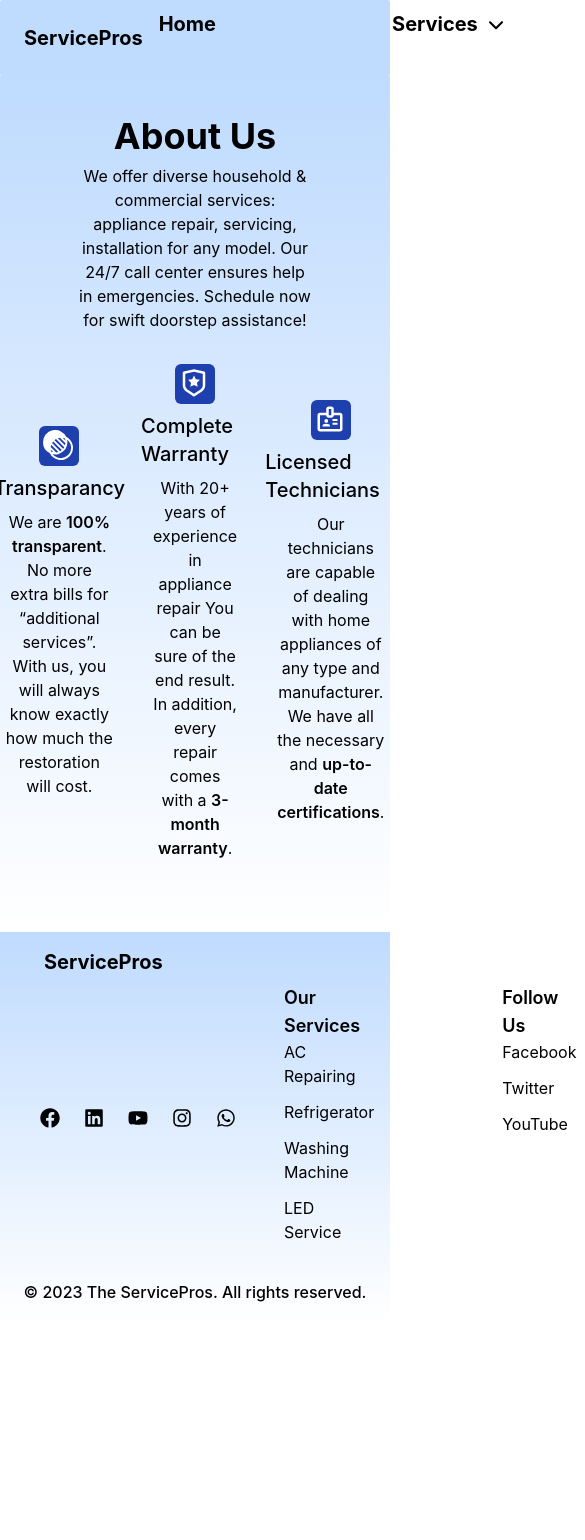
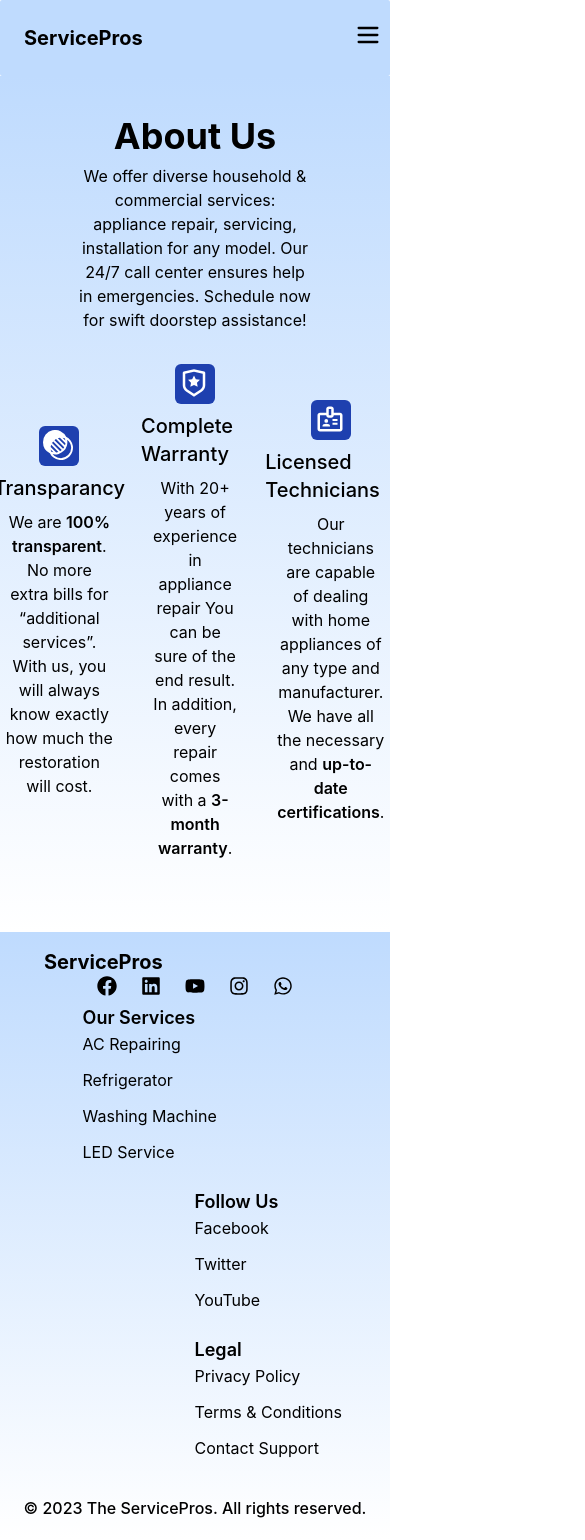
Before and after one commit to Deepakgit75/SharpCareer, a React (Create React App) app: page /about-us in a window 390 px wide. Shown: the top 1540 px of the page, 585 px wide, since content can reach past the window. Before the commit the page ends 1324 px from the top, so only its background shows below. Built offline with nearby package versions, Linux system fonts and the light colour scheme.

Commit message:
responsive

```diff
--- a/package.json
+++ b/package.json
@@ -3,7 +3,7 @@
   "version": "0.1.0",
   "private": true,
   "dependencies": {
-    "@heroicons/react": "^2.1.4",
+    "@heroicons/react": "^1.0.6",
     "@testing-library/jest-dom": "^5.17.0",
     "@testing-library/react": "^13.4.0",
     "@testing-library/user-event": "^13.5.0",
--- a/src/components/Footer.js
+++ b/src/components/Footer.js
@@ -4,11 +4,11 @@ import { Link } from 'react-router-dom';
 
 const Footer = () => {
   return (
-    <footer className=" bg-gradient-to-b from-blue-200 text-black">
+    <footer className=" bg-gradient-to-b from-blue-200 flex flex-col  text-black">
       <div className='text-black pl-11 pt-4 text-left font-bold text-xl'>
        ServicePros
       </div>
-      <div className='flex flex-row '>
+      <div className='flex lg:flex-row justify-center items-center flex-col'>
         <div className='flex justify-center items-center'>
           <ul className='flex flex-row mx-10 space-x-6 text-xl justify-center items-center'>
             <li className='hover:text-blue-700'> <FaFacebook /></li>
@@ -18,15 +18,14 @@ const Footer = () => {
             <li className='hover:text-green-600'> <FaWhatsapp /> </li>
           </ul>
         </div>
-        <div className='ml-auto mr-10'>
-          <div className="flex flex-row  justify-end space-x-28 ">
+        <div className='ml-auto  mr-10'>
+          <div className="flex lg:flex-row flex-col justify-end space-x-28 ">
             <ul className='text-black space-y-3 p-2 mb-2 text-lg font-semibold'>Our Services
               <li className="font-normal text-base"> <Link to={"/services/ac-repair"}> AC Repairing </Link> </li>
               <li className="font-normal text-base"> <Link to={"/services/refrigerator-service"}> Refrigerator</Link> </li>
               <li className="font-normal text-base"> <Link to={"/services/washing-machine-service"} > Washing Machine</Link> </li>
               <li className="font-normal text-base"> <Link to={"/services/led-service"} > LED Service</Link> </li>
             </ul>
-
             <ul className='text-black space-y-3 p-2 mb-2 text-lg font-semibold'>Follow Us
               <li className="font-normal text-base ">Facebook</li>
               <li className="font-normal text-base">Twitter</li>
--- a/src/components/Header.js
+++ b/src/components/Header.js
@@ -1,48 +1,132 @@
+// import React, { useState } from 'react';
+// import { Link } from 'react-router-dom';
+// import { ChevronDownIcon } from '@heroicons/react/20/solid';
+
+// const Header = () => {
+//   const [isDropdownOpen, setIsDropdownOpen] = useState(false);
+
+//   const toggleDropdown = () => {
+//     setIsDropdownOpen(!isDropdownOpen);
+//   };
+
+//   return (
+//     <header className="bg-blue-200 font-bold text-black p-2 rounded-sm">
+//       <nav className="container mx-auto flex justify-between items-center">
+//         <div className="text-black  p-4 text-left font-bold text-xl"> <Link to="/">ServicePros</Link></div>
+//         <ul className="flex space-x-44 text-xl pr-5">
+//           <li className="font-bold text-xl">
+//             <Link to="/">Home</Link>
+//           </li>
+//           <li className="relative">
+//             <button className='flex flex-row gap-1 items-center justify-center' onClick={toggleDropdown}>Services
+//             <ChevronDownIcon className="-mr-1 h-7 w-7" aria-hidden="true" />
+//             </button>
+//             {isDropdownOpen && (
+//               <ul className="absolute bg-white text-base text-black mt-2 rounded-md shadow-lg z-10 font-medium">
+//                 <li className="px-4 py-2 hover:bg-blue-100 hover:text-gray-900 text-gray-700">
+//                   <Link to="/services/ac-repair" onClick={toggleDropdown}>AC Repairing Service</Link>
+//                 </li>
+//                 <li className="px-4 py-2 hover:bg-blue-100 hover:text-gray-900 text-gray-700">
+//                   <Link to="/services/refrigerator-service" onClick={toggleDropdown}>Refrigerator Service</Link>
+//                 </li>
+//                 <li className="px-4 py-2 hover:bg-blue-100 hover:text-gray-900 text-gray-700">
+//                   <Link to="/services/washing-machine-service" onClick={toggleDropdown}>Washing Machine Service</Link>
+//                 </li>
+//                 <li className="px-4 py-2 hover:bg-blue-100 hover:text-gray-900 text-gray-700">
+//                   <Link to="/services/led-service" onClick={toggleDropdown}>LED Service</Link>
+//                 </li>
+//               </ul>
+//             )}
+//           </li>
+//           <li>
+//             <Link to="/about-us">About Us</Link>
+//           </li>
+//           <li>
+//             <Link to="/contact-us">Contact Us</Link>
+//           </li>
+//         </ul>
+//       </nav>
+//     </header>
+//   );
+// };
+
+// export default Header;
+
+
+
+
+
 import React, { useState } from 'react';
 import { Link } from 'react-router-dom';
-import { ChevronDownIcon } from '@heroicons/react/20/solid';
+import { FaChevronDown } from "react-icons/fa6";
+import { MenuIcon, XIcon } from '@heroicons/react/outline';
 
 const Header = () => {
   const [isDropdownOpen, setIsDropdownOpen] = useState(false);
+  const [isMobileMenuOpen, setIsMobileMenuOpen] = useState(false);
 
   const toggleDropdown = () => {
     setIsDropdownOpen(!isDropdownOpen);
   };
 
+  const toggleMobileMenu = () => {
+    setIsMobileMenuOpen(!isMobileMenuOpen);
+  };
+
   return (
     <header className="bg-blue-200 font-bold text-black p-2 rounded-sm">
       <nav className="container mx-auto flex justify-between items-center">
-        <div className="text-black  p-4 text-left font-bold text-xl"> <Link to="/">ServicePros</Link></div>
-        <ul className="flex space-x-44 text-xl pr-5">
-          <li className="font-bold text-xl">
-            <Link to="/">Home</Link>
+        <div className="relative text-black p-4 text-left font-bold text-xl">
+          <Link to="/">ServicePros</Link>
+        </div>
+        <div className="lg:hidden">
+          <button onClick={toggleMobileMenu}>
+            {isMobileMenuOpen ? (
+              <XIcon className="h-7 w-7 absolute top-2 right-2" aria-hidden="true" />
+            ) : (
+              <MenuIcon className="h-7 w-7" aria-hidden="true" />
+            )}
+          </button>
+        </div>
+        <ul className={`lg:flex space-x-10 text-xl pr-5 ${isMobileMenuOpen ? 'block absolute top-2 right-2 bg-blue-100' : 'hidden'} lg:block`}>
+          <li className="font-bold text-center text-xl">
+            <Link to="/" onClick={() => setIsMobileMenuOpen(false)}>Home</Link>
           </li>
           <li className="relative">
-            <button className='flex flex-row gap-1 items-center justify-center' onClick={toggleDropdown}>Services
-            <ChevronDownIcon className="-mr-1 h-7 w-7" aria-hidden="true" />
+            <button className="flex flex-row gap-1 items-center justify-center" onClick={toggleDropdown}>
+              Services
+              <FaChevronDown className="-mr-1 h-5 w-5" aria-hidden="true" />
             </button>
             {isDropdownOpen && (
               <ul className="absolute bg-white text-base text-black mt-2 rounded-md shadow-lg z-10 font-medium">
                 <li className="px-4 py-2 hover:bg-blue-100 hover:text-gray-900 text-gray-700">
-                  <Link to="/services/ac-repair" onClick={toggleDropdown}>AC Repairing Service</Link>
+                  <Link to="/services/ac-repair" onClick={() => { toggleDropdown(); setIsMobileMenuOpen(false); }}>
+                    AC Repairing Service
+                  </Link>
                 </li>
                 <li className="px-4 py-2 hover:bg-blue-100 hover:text-gray-900 text-gray-700">
-                  <Link to="/services/refrigerator-service" onClick={toggleDropdown}>Refrigerator Service</Link>
+                  <Link to="/services/refrigerator-service" onClick={() => { toggleDropdown(); setIsMobileMenuOpen(false); }}>
+                    Refrigerator Service
+                  </Link>
                 </li>
                 <li className="px-4 py-2 hover:bg-blue-100 hover:text-gray-900 text-gray-700">
-                  <Link to="/services/washing-machine-service" onClick={toggleDropdown}>Washing Machine Service</Link>
+                  <Link to="/services/washing-machine-service" onClick={() => { toggleDropdown(); setIsMobileMenuOpen(false); }}>
+                    Washing Machine Service
+                  </Link>
                 </li>
                 <li className="px-4 py-2 hover:bg-blue-100 hover:text-gray-900 text-gray-700">
-                  <Link to="/services/led-service" onClick={toggleDropdown}>LED Service</Link>
+                  <Link to="/services/led-service" onClick={() => { toggleDropdown(); setIsMobileMenuOpen(false); }}>
+                    LED Service
+                  </Link>
                 </li>
               </ul>
             )}
           </li>
           <li>
-            <Link to="/about-us">About Us</Link>
+            <Link to="/about-us" onClick={() => setIsMobileMenuOpen(false)}>About Us</Link>
           </li>
           <li>
-            <Link to="/contact-us">Contact Us</Link>
+            <Link to="/contact-us" onClick={() => setIsMobileMenuOpen(false)}>Contact Us</Link>
           </li>
         </ul>
       </nav>
--- a/src/components/ServiceExploration.js
+++ b/src/components/ServiceExploration.js
@@ -6,7 +6,7 @@ import ac from "../assets/Ac-repairing.jpeg";
 const ServiceExploration = () => {
   return (
     <section className="py-10 px-5 bg-blue-100 ">
-      <div className="container mx-auto  flex items-center justify-center">
+      <div className="container mx-auto  flex items-center flex-col lg:flex-row justify-center">
         <div className="flex-1 p-6 w-full px-10 ">
           <img className="w-auto h-96 " src={service} alt="Explore Services" />
         </div>
@@ -30,9 +30,9 @@ const ServiceExploration = () => {
       </h1>
       <div className="w-full h-full mt-2 flex flex-col bg-blue-100 items-center justify-start pt-10 ">
         <div className="w-[95%] sm:w-[80%] gap-14 ">
-          <div className="w-full flex flex-row-reverse lg:h-80 gap-10 lg:gap-20 lg:flex-row">
+          <div className="w-full flex md:flex-col lg:flex-row lg:h-80 gap-10 lg:gap-20 flex-col">
 
-            <div className="lg:w-6/12 xl:w-5/12 lg:h-full flex flex-col items-center lg:items-start justify- gap-6 lg:gap-1">
+            <div className="lg:w-6/12 xl:w-5/12 lg:h-full flex flex-col items-center lg:items-start  gap-6 lg:gap-1">
               <div className="flex flex-col  lg:items-start lg:h-[75%] gap-6">
                 <h4 className="text-black font-bold text-3xl mt-10 ">
                   Unlimited conversations with Appliance Technicians
@@ -48,7 +48,7 @@ const ServiceExploration = () => {
               <img
                 src={ac}
                 alt=""
-                className="ml-32 object-fill bg-white justify-start w-auto h-80"
+                className="lg:ml-32 object-fill bg-white justify-start w-auto h-80"
               />
             </div>
           </div>
```
Also changed, not shown: 1 other file (tests, documents, lock files or other folders).
